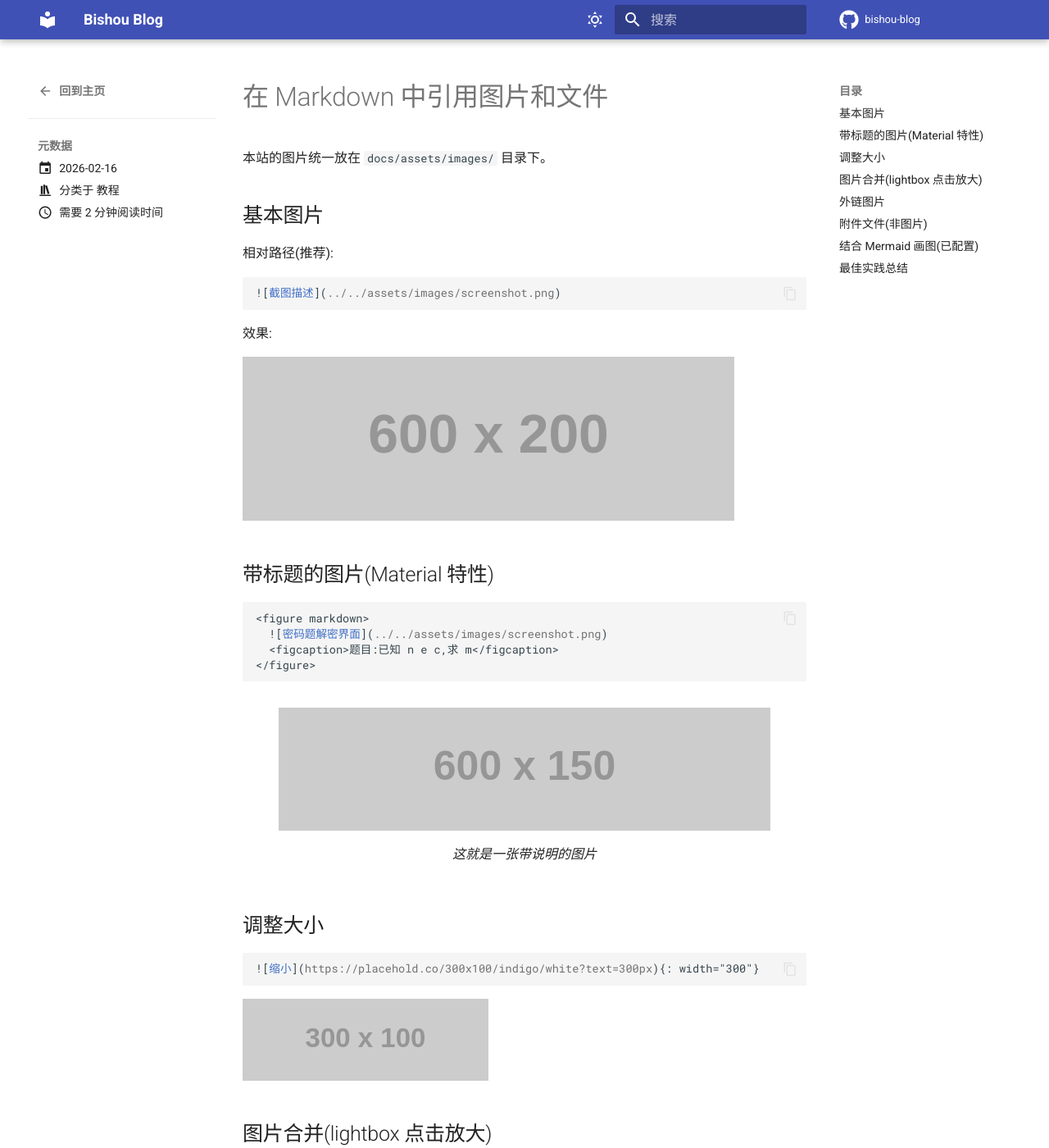
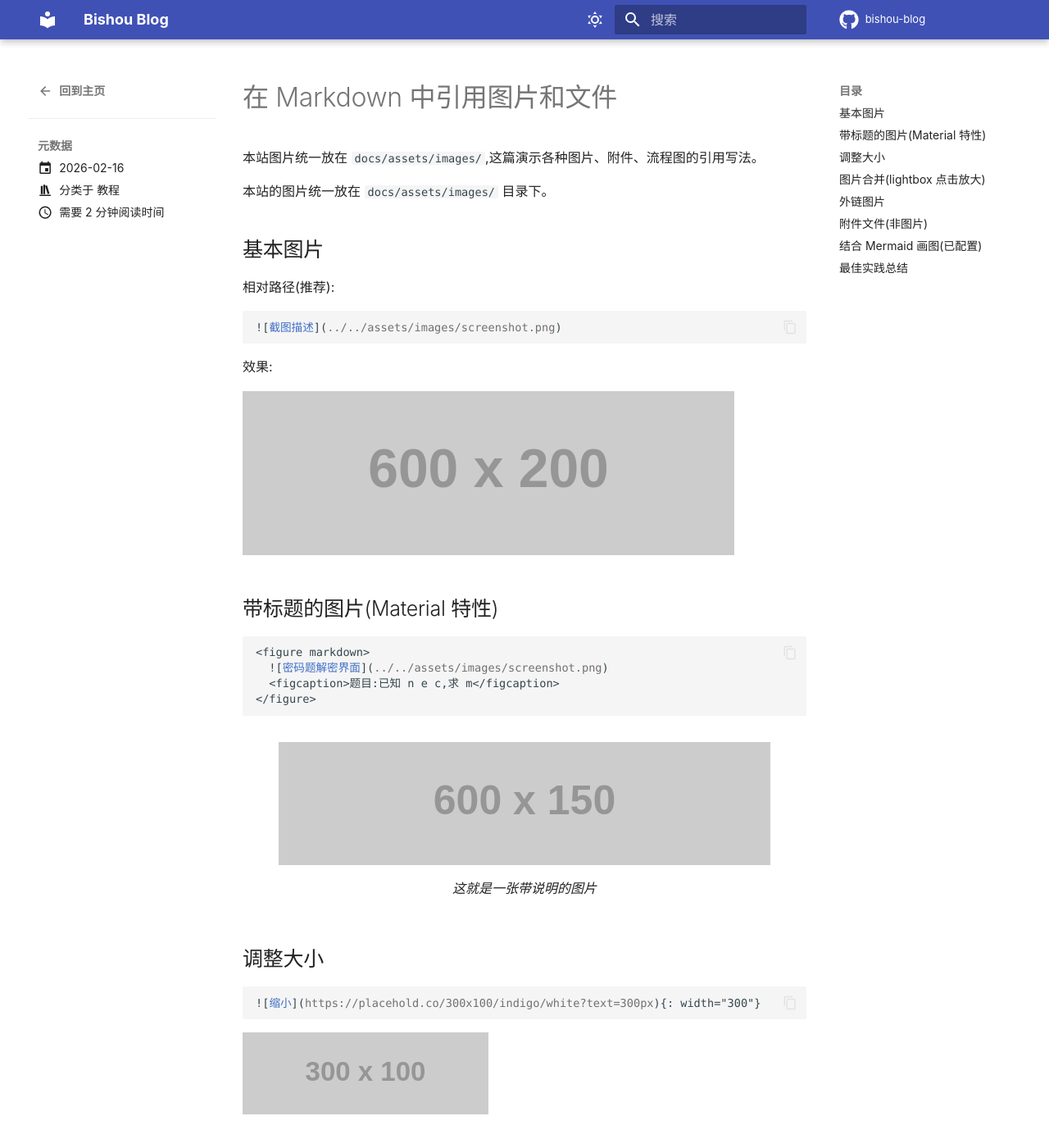
Before and after one commit to bishouyou/bishou-blog, an MkDocs documentation site: the page built from docs/blog/posts/with-images-demo.md, in a window 1280 px wide and 1400 px high. Shown: the whole window at 82% size. Built offline with MkDocs 1.6.1 and Material for MkDocs 9.7.7, drawn with Linux system fonts in a browser that asks for light colours; comment, search, counter and statistics services are not loaded.

Commit message:
perf: 禁用Google Fonts(国内被墙致加载阻塞)改用系统字体; blog列表改为卡片摘要(<!-- more -->)

```diff
--- a/docs/blog/posts/with-images-demo.md
+++ b/docs/blog/posts/with-images-demo.md
@@ -6,6 +6,10 @@
 ---
 
 # 在 Markdown 中引用图片和文件
+
+本站图片统一放在 `docs/assets/images/`,这篇演示各种图片、附件、流程图的引用写法。
+
+<!-- more -->
 
 本站的图片统一放在 `docs/assets/images/` 目录下。
 
--- a/mkdocs.yml
+++ b/mkdocs.yml
@@ -16,6 +16,7 @@
   name: material
   custom_dir: overrides            # giscus 评论注入
   language: zh
+  font: false                      # 禁用 Google Fonts(国内被墙导致加载慢),改用系统字体
   features:
     - content.code.annotate
     - content.code.copy
```
Also changed, not shown: docs/blog/posts/first-ctf.md (+4 -0 lines), docs/blog/posts/hello-blog.md (+4 -0 lines), docs/blog/posts/obsidian-images-demo.md (+4 -0 lines).
